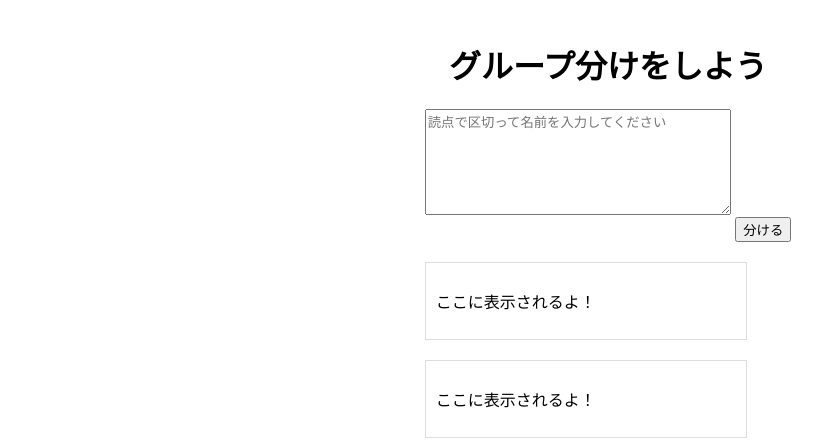
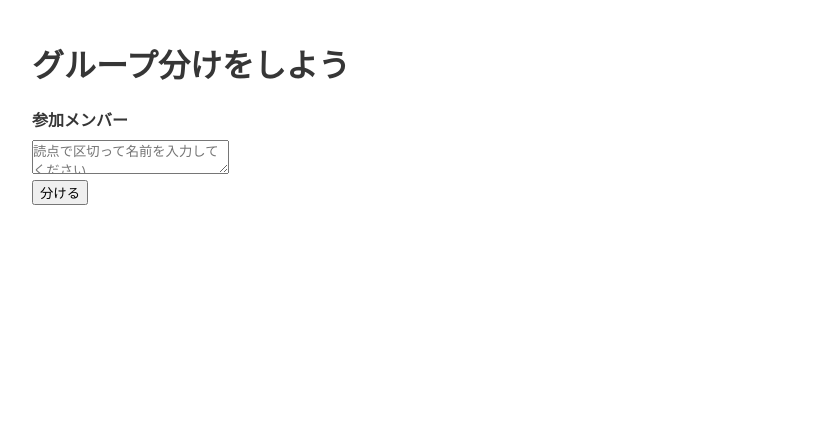
Before and after one commit to kotone23/TeamSplitterApp, a plain HTML site: page index.html in a window 1280 px wide. Shown: the whole page, without its empty margins (32-854 px from the left). Drawn offline with nearby package versions, Linux system fonts and the light colour scheme.

Commit message:
Bulmaの導入

```diff
--- a/index.html
+++ b/index.html
@@ -4,20 +4,25 @@
     <meta charset="UTF-8">
     <meta name="viewport" content="width=device-width, initial-scale=1.0">
     <title>グループ分け</title>
-    <link rel="stylesheet" href="style.css">
+    <link rel="stylesheet" href="https://cdn.jsdelivr.net/npm/bulma@0.9.4/css/bulma.min.css">
 </head>
 <body>
-    <h1>グループ分けをしよう</h1>
-    <div id="app">
-        <textarea id="membersInput" placeholder="読点で区切って名前を入力してください"></textarea>
-        <button onclick="divideGroups()">分ける</button>
-        <div id="groupA" class="group">
-            <p>ここに表示されるよ！</p>
+    <section class="section">
+        <div class="container">
+            <h1 class="title">グループ分けをしよう</h1>
+            <div class="field">
+                <label class="label">参加メンバー</label>
+                <div class="control">
+                    <textarea id="membersInput" placeholder="読点で区切って名前を入力してください"></textarea>
+                </div>
+                <div class="field">
+                    <button onclick="divideGroups()">分ける</button>
+                </div>
+                <div id="groupA" class="content" placeholder="ここに表示されるよ！"></div>
+                <div id="groupB" class="content" placeholder="ここに表示されるよ！"></div>
+            </div>
         </div>
-        <div id="groupB" class="group">
-            <p>ここに表示されるよ！</p>
-        </div>
-    </div>
+    </section>
     <script src="script.js"></script>
 </body>
 </html>
--- a/style.css
+++ b/style.css
@@ -1,3 +1,5 @@
+/* Bulmaを利用しているため参照していません　*/
+
 body {
     font-family: Arial, sans-serif;
     margin: 20px;
```
